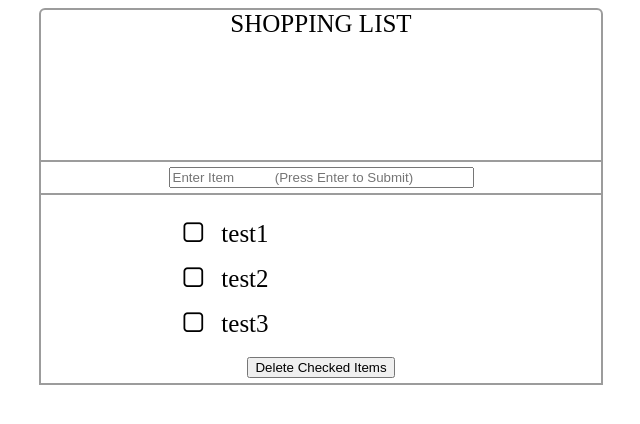
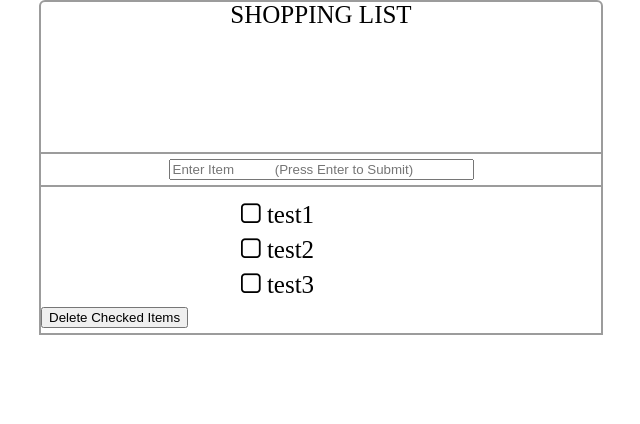
Before and after one commit to chrisxstyles/thinkful-fewd, a plain HTML site: page shopping-list/index.html in a window 1280 px wide. Shown: the whole page, without its empty margins (319-959 px from the left). Drawn offline with nearby package versions, Linux system fonts and the light colour scheme.

Commit message:
fixes from Neville's suggestions

```diff
--- /dev/null
+++ b/shopping-list/css/reset.css
@@ -0,0 +1,48 @@
+/* http://meyerweb.com/eric/tools/css/reset/
+   v2.0 | 20110126
+   License: none (public domain)
+*/
+
+html, body, div, span, applet, object, iframe,
+h1, h2, h3, h4, h5, h6, p, blockquote, pre,
+a, abbr, acronym, address, big, cite, code,
+del, dfn, em, img, ins, kbd, q, s, samp,
+small, strike, strong, sub, sup, tt, var,
+b, u, i, center,
+dl, dt, dd, ol, ul, li,
+fieldset, form, label, legend,
+table, caption, tbody, tfoot, thead, tr, th, td,
+article, aside, canvas, details, embed,
+figure, figcaption, footer, header, hgroup,
+menu, nav, output, ruby, section, summary,
+time, mark, audio, video {
+	margin: 0;
+	padding: 0;
+	border: 0;
+	font-size: 100%;
+	font: inherit;
+	vertical-align: baseline;
+}
+/* HTML5 display-role reset for older browsers */
+article, aside, details, figcaption, figure,
+footer, header, hgroup, menu, nav, section {
+	display: block;
+}
+body {
+	line-height: 1;
+}
+ol, ul {
+	list-style: none;
+}
+blockquote, q {
+	quotes: none;
+}
+blockquote:before, blockquote:after,
+q:before, q:after {
+	content: '';
+	content: none;
+}
+table {
+	border-collapse: collapse;
+	border-spacing: 0;
+}
--- a/shopping-list/css/style.css
+++ b/shopping-list/css/style.css
@@ -22,25 +22,29 @@ header {
 .list-area {
 	margin: 0 auto;
 	padding: 5px 0px 5px 0px;
-	text-align: center;
 	border-bottom: 2px solid #9c9c9c;
 	border-left: 2px solid #9c9c9c;
 	border-right: 2px solid #9c9c9c;
 	width: 560px;
 }
 
+
+
+.list-area>ul {
+ 	padding-left: 200px;
+}
+
 li {
  	list-style-type: none;
- 	text-align: center;
  	display: block;
  	font-size: 25px;
  	font-weight: 300;
  	margin: 10px 0;
- 	padding-right: 230px;
- 	padding-left: 0px;
+/* 	padding-right: 0px;
+ 	padding-left: 0px;*/
 }
 
-.active-item i {
+.active-item .completed-item i {
  	margin: 0 12px 0 0;
  	padding: 5px 0px 5px 0px;
 }
--- a/shopping-list/index.html
+++ b/shopping-list/index.html
@@ -3,6 +3,7 @@
 <head>
 	<meta charset="UTF-8">
 	<title>Shopping List App</title>
+	<link rel="stylesheet" href="css/reset.css">
 	<link rel="stylesheet" href="css/style.css">
 	<link href="http://maxcdn.bootstrapcdn.com/font-awesome/4.2.0/css/font-awesome.min.css" rel="stylesheet">
 	<script src="http://code.jquery.com/jquery-latest.min.js"></script>
--- a/shopping-list/js/app.js
+++ b/shopping-list/js/app.js
@@ -5,26 +5,10 @@ $(document).ready(function(){
   			enteredItem = $('#add-items').val();
   			$("#list").append('<li class="active-item">' + '<i class="fa fa-square-o"></i>\n' + enteredItem + "</li>");
 	  	}
-	  	addItem();
 
 	});
 
-	// $("li > i").on("click", function(){
-	// 	//alert("clicked");
-	// 	if($(this).hasClass("fa-square-o")) {
-	// 		$(this).parent().removeClass("active-item").addClass("completed-item");
-	// 		$(this).removeClass("fa-square-o").addClass("fa-check-square-o");
-	// 	}
-	// 	else {
-	// 		$(this).parent().removeClass("completed-item").addClass("active-item");
-	// 		$(this).removeClass("fa-check-square-o").addClass("fa-square-o");
-	// 	}
-	// });
-
-	addItem();
-
-    function addItem(){
-    	$("li > i").on("click", function(){
+    $("#list").on("click", "i", function(){
 		//alert("clicked");
 		if($(this).hasClass("fa-square-o")) {
 			$(this).parent().removeClass("active-item").addClass("completed-item");
@@ -35,7 +19,6 @@ $(document).ready(function(){
 			$(this).removeClass("fa-check-square-o").addClass("fa-square-o");
 		}
 	});
-    };
 
     $("#delete-items").on("click", function(){
     	//alert("clicked");
```
Lines whose indentation alone changed are shown as unchanged.
